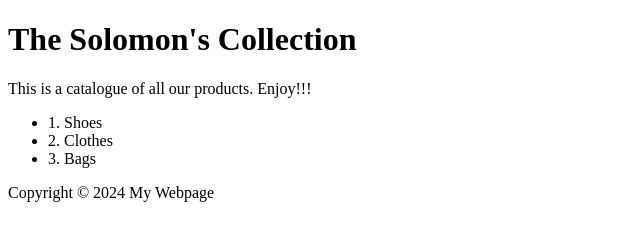
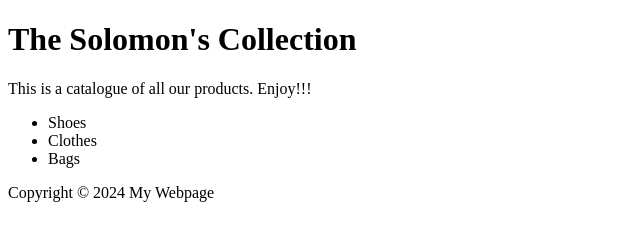
Before and after one commit to Samflash048/SD-Session-1, a plain HTML site: page index.html in a window 1280 px wide. Shown: the full height of the page, 0-640 px from the left. Drawn offline with Linux system fonts and the light colour scheme.

Commit message:
Initial commit

```diff
--- a/index.html
+++ b/index.html
@@ -14,9 +14,9 @@
     <main>
         <p>This is a catalogue of all our products. Enjoy!!!</p>
         <ul>
-            <li>1. Shoes</li>
-            <li>2. Clothes</li>
-            <li>3. Bags</li>
+            <li>Shoes</li>
+            <li>Clothes</li>
+            <li>Bags</li>
         </ul>
     </main>
     <footer>
```
